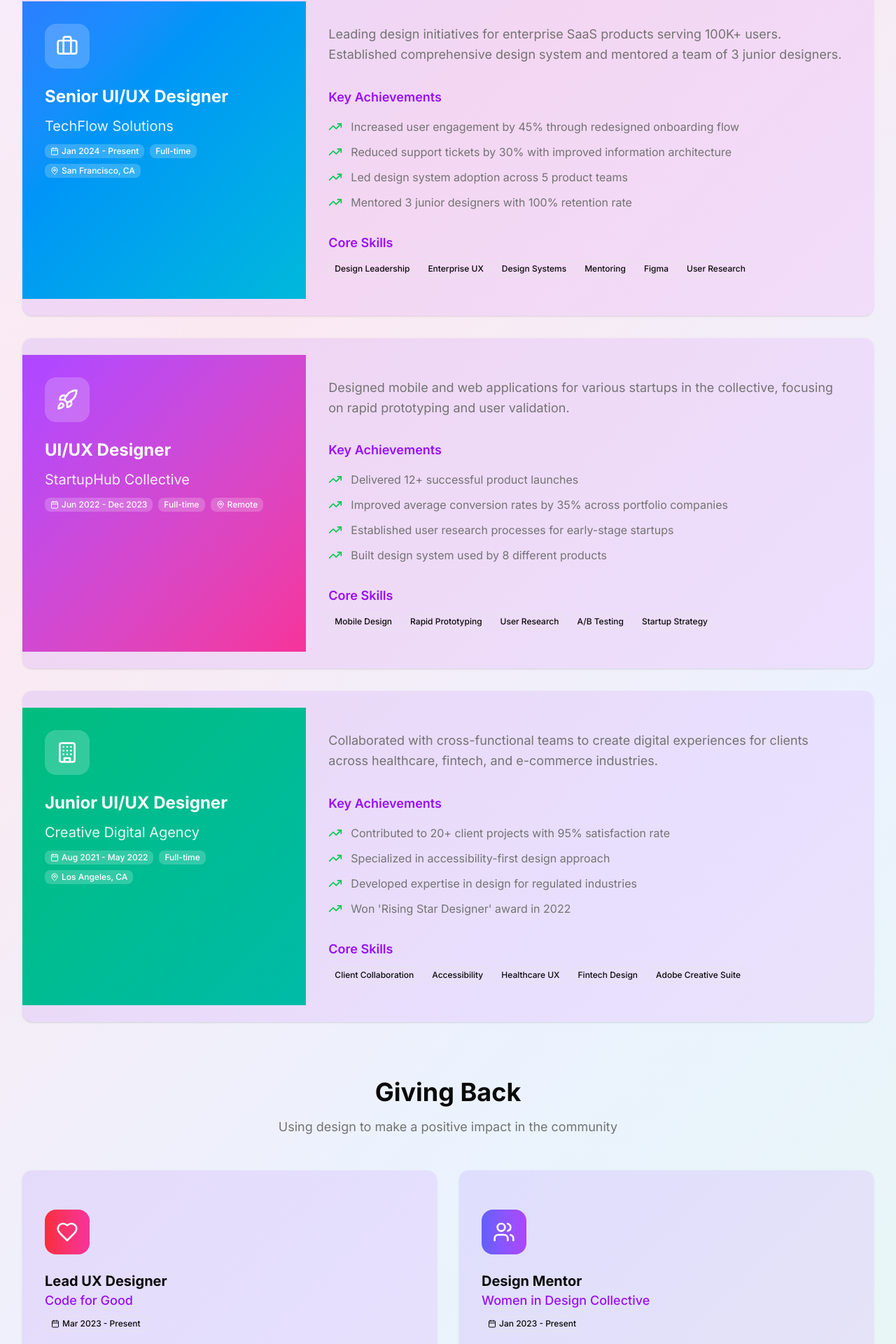
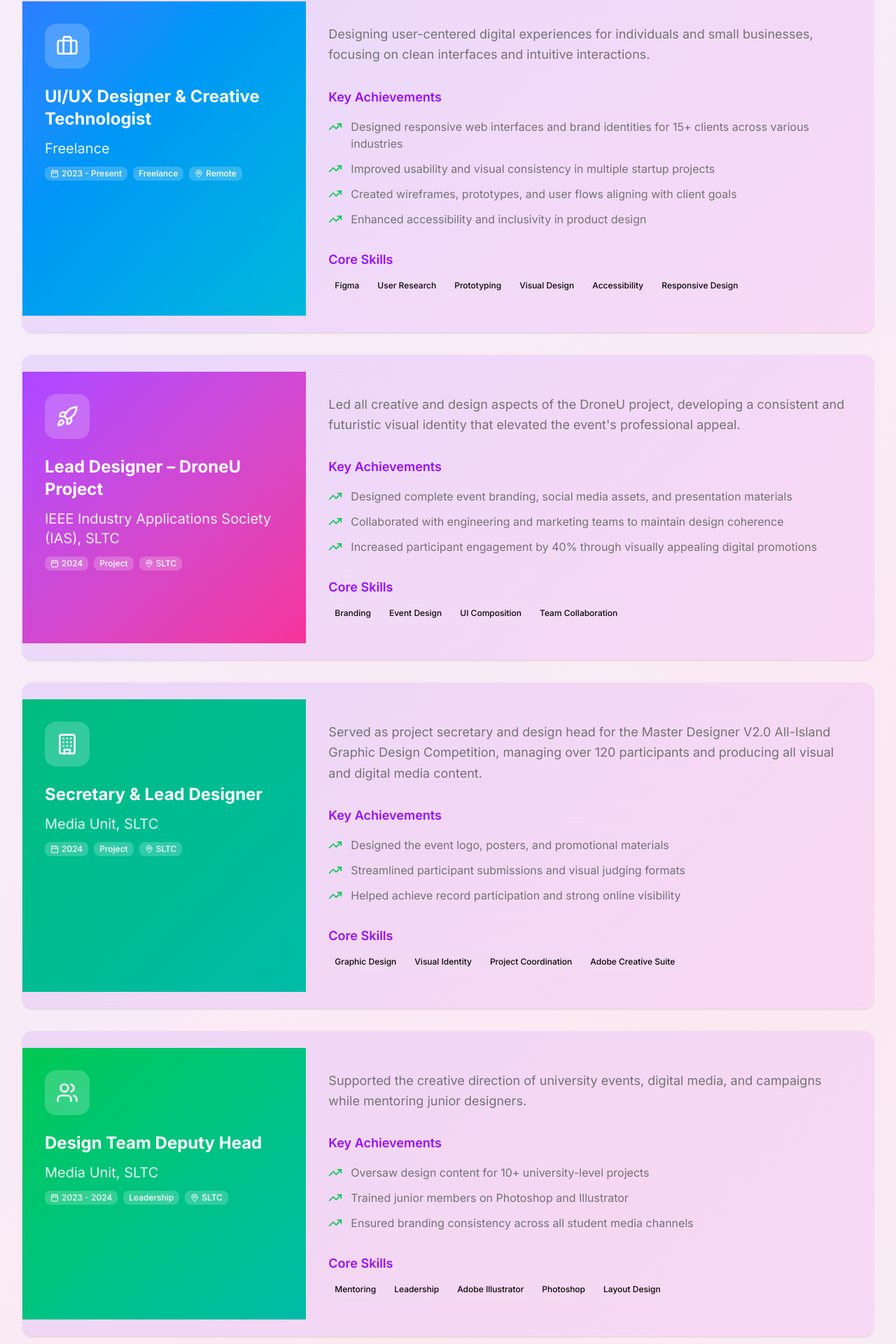
Before and after one commit to ashika-muthukuda/portfolio, a Next.js app: page /work in a window 1280 px wide. Shown: the part 608-2528 px from the top of the page at 70% size. Built offline with nearby package versions, Linux system fonts and the light colour scheme.

Commit message:
feat: update Work experience and add Maintenance page with design enhancements

```diff
--- a/app/globals.css
+++ b/app/globals.css
@@ -79,10 +79,8 @@
   background: linear-gradient(
     135deg,
     rgba(139, 92, 246, 0.1) 0%,
-    rgba(219, 39, 119, 0.1) 25%,
-    rgba(59, 130, 246, 0.1) 50%,
-    rgba(16, 185, 129, 0.1) 75%,
-    rgba(245, 158, 11, 0.1) 100%
+    rgba(219, 39, 119, 0.1) 50%,
+    rgba(59, 130, 246, 0.1) 100%
   );
 }
 
@@ -90,10 +88,8 @@
   background: linear-gradient(
     135deg,
     rgba(139, 92, 246, 0.2) 0%,
-    rgba(219, 39, 119, 0.2) 25%,
-    rgba(59, 130, 246, 0.2) 50%,
-    rgba(16, 185, 129, 0.2) 75%,
-    rgba(245, 158, 11, 0.2) 100%
+    rgba(219, 39, 119, 0.2) 50%,
+    rgba(59, 130, 246, 0.2) 100%
   );
 }
 
--- a/app/work/page.jsx
+++ b/app/work/page.jsx
@@ -15,108 +15,126 @@ import {
 export default function Work() {
   const workExperience = [
     {
-      title: "Senior UI/UX Designer",
-      company: "TechFlow Solutions",
-      period: "Jan 2024 - Present",
-      type: "Full-time",
-      location: "San Francisco, CA",
+      title: "UI/UX Designer & Creative Technologist",
+      company: "Freelance",
+      period: "2023 - Present",
+      type: "Freelance",
+      location: "Remote",
       description:
-        "Leading design initiatives for enterprise SaaS products serving 100K+ users. Established comprehensive design system and mentored a team of 3 junior designers.",
+        "Designing user-centered digital experiences for individuals and small businesses, focusing on clean interfaces and intuitive interactions.",
       achievements: [
-        "Increased user engagement by 45% through redesigned onboarding flow",
-        "Reduced support tickets by 30% with improved information architecture",
-        "Led design system adoption across 5 product teams",
-        "Mentored 3 junior designers with 100% retention rate",
+        "Designed responsive web interfaces and brand identities for 15+ clients across various industries",
+        "Improved usability and visual consistency in multiple startup projects",
+        "Created wireframes, prototypes, and user flows aligning with client goals",
+        "Enhanced accessibility and inclusivity in product design",
       ],
       skills: [
-        "Design Leadership",
-        "Enterprise UX",
-        "Design Systems",
-        "Mentoring",
         "Figma",
         "User Research",
+        "Prototyping",
+        "Visual Design",
+        "Accessibility",
+        "Responsive Design",
       ],
       icon: Briefcase,
       color: "from-blue-500 to-cyan-500",
     },
     {
-      title: "UI/UX Designer",
-      company: "StartupHub Collective",
-      period: "Jun 2022 - Dec 2023",
-      type: "Full-time",
-      location: "Remote",
+      title: "Lead Designer – DroneU Project",
+      company: "IEEE Industry Applications Society (IAS), SLTC",
+      period: "2024",
+      type: "Project",
+      location: "SLTC",
       description:
-        "Designed mobile and web applications for various startups in the collective, focusing on rapid prototyping and user validation.",
+        "Led all creative and design aspects of the DroneU project, developing a consistent and futuristic visual identity that elevated the event's professional appeal.",
       achievements: [
-        "Delivered 12+ successful product launches",
-        "Improved average conversion rates by 35% across portfolio companies",
-        "Established user research processes for early-stage startups",
-        "Built design system used by 8 different products",
+        "Designed complete event branding, social media assets, and presentation materials",
+        "Collaborated with engineering and marketing teams to maintain design coherence",
+        "Increased participant engagement by 40% through visually appealing digital promotions",
       ],
       skills: [
-        "Mobile Design",
-        "Rapid Prototyping",
-        "User Research",
-        "A/B Testing",
-        "Startup Strategy",
+        "Branding",
+        "Event Design",
+        "UI Composition",
+        "Team Collaboration",
       ],
       icon: Rocket,
       color: "from-purple-500 to-pink-500",
     },
-
     {
-      title: "Junior UI/UX Designer",
-      company: "Creative Digital Agency",
-      period: "Aug 2021 - May 2022",
-      type: "Full-time",
-      location: "Los Angeles, CA",
+      title: "Secretary & Lead Designer",
+      company: "Media Unit, SLTC",
+      period: "2024",
+      type: "Project",
+      location: "SLTC",
       description:
-        "Collaborated with cross-functional teams to create digital experiences for clients across healthcare, fintech, and e-commerce industries.",
+        "Served as project secretary and design head for the Master Designer V2.0 All-Island Graphic Design Competition, managing over 120 participants and producing all visual and digital media content.",
       achievements: [
-        "Contributed to 20+ client projects with 95% satisfaction rate",
-        "Specialized in accessibility-first design approach",
-        "Developed expertise in design for regulated industries",
-        "Won 'Rising Star Designer' award in 2022",
+        "Designed the event logo, posters, and promotional materials",
+        "Streamlined participant submissions and visual judging formats",
+        "Helped achieve record participation and strong online visibility",
       ],
       skills: [
-        "Client Collaboration",
-        "Accessibility",
-        "Healthcare UX",
-        "Fintech Design",
+        "Graphic Design",
+        "Visual Identity",
+        "Project Coordination",
         "Adobe Creative Suite",
       ],
       icon: Building,
       color: "from-emerald-500 to-teal-500",
     },
+    {
+      title: "Design Team Deputy Head",
+      company: "Media Unit, SLTC",
+      period: "2023 - 2024",
+      type: "Leadership",
+      location: "SLTC",
+      description:
+        "Supported the creative direction of university events, digital media, and campaigns while mentoring junior designers.",
+      achievements: [
+        "Oversaw design content for 10+ university-level projects",
+        "Trained junior members on Photoshop and Illustrator",
+        "Ensured branding consistency across all student media channels",
+      ],
+      skills: [
+        "Mentoring",
+        "Leadership",
+        "Adobe Illustrator",
+        "Photoshop",
+        "Layout Design",
+      ],
+      icon: Users,
+      color: "from-green-500 to-teal-500",
+    },
   ];
 
   const volunteering = [
     {
-      title: "Lead UX Designer",
-      organization: "Code for Good",
-      period: "Mar 2023 - Present",
+      title: "Public Visibility Sub-Committee Head",
+      organization: "IEEE IAS, SLTC",
+      period: "2023 - 2024",
       description:
-        "Leading design efforts for nonprofit organizations, focusing on creating accessible digital solutions for underserved communities.",
-      impact: "Designed platforms serving 10,000+ community members",
+        "Managed creative visibility campaigns, social media graphics, and event branding to increase community engagement.",
+      impact: "Reached 10,000+ audience interactions through design-driven communication",
       projects: [
-        "Community Resource Portal",
-        "Food Bank Management System",
-        "Volunteer Coordination App",
+        "Social Media Campaigns",
+        "Event Branding",
+        "Community Engagement",
       ],
       icon: Heart,
       color: "from-red-500 to-pink-500",
     },
     {
       title: "Design Mentor",
-      organization: "Women in Design Collective",
-      period: "Jan 2023 - Present",
+      organization: "SLTC Design Circle",
+      period: "2024 - Present",
       description:
-        "Mentoring aspiring female designers through career transitions, portfolio reviews, and skill development workshops.",
-      impact: "Mentored 25+ designers with 80% job placement success",
+        "Guiding junior designers in developing their creative portfolios, improving design fundamentals, and building confidence in UI/UX design principles.",
+      impact: "Mentored 20+ students through one-on-one guidance and design review sessions",
       projects: [
-        "Monthly Portfolio Reviews",
-        "Career Transition Workshops",
-        "Design Challenge Bootcamps",
+        "Portfolio Reviews",
+        "Design Fundamentals",
+        "UI/UX Principles",
       ],
       icon: Users,
       color: "from-indigo-500 to-purple-500",
@@ -125,21 +143,35 @@ export default function Work() {
 
   const certifications = [
     {
-      name: "Google UX Design Professional Certificate",
-      year: "2023",
-      issuer: "Google",
+      name: "Professional Logo Design in Adobe Illustrator",
+      year: "2024",
+      issuer: "Udemy",
     },
     {
-      name: "Certified Usability Analyst (CUA)",
-      year: "2023",
-      issuer: "Human Factors International",
+      name: "Photoshop for Web Design Beginners",
+      year: "2024",
+      issuer: "Udemy",
     },
     {
-      name: "Accessibility Specialist Certification",
-      year: "2022",
-      issuer: "IAAP",
+      name: "Programming in Python: Python for Beginners",
+      year: "2024",
+      issuer: "University of Moratuwa",
     },
-    { name: "Design Thinking Facilitator", year: "2022", issuer: "IDEO" },
+    {
+      name: "Web Design for Beginners",
+      year: "2024",
+      issuer: "University of Moratuwa",
+    },
+    {
+      name: "Graphic Design (NVQ4)",
+      year: "2023",
+      issuer: "National Youth Service Council",
+    },
+    {
+      name: "Listening & Speech in English",
+      year: "2023",
+      issuer: "Open University",
+    },
   ];
 
   return (
@@ -152,9 +184,8 @@ export default function Work() {
               My Professional <span className="gradient-text">Journey</span>
             </h1>
             <p className="text-xl text-muted-foreground max-w-4xl mx-auto leading-relaxed">
-              From junior designer to design leader, here's how I've grown while
-              creating impactful digital experiences and building meaningful
-              relationships along the way.
+              From a passionate learner to a creative design professional, my journey has been all about
+              blending creativity, technology, and user empathy to craft meaningful digital experiences.
             </p>
           </div>
         </ScrollAnimation>
@@ -386,10 +417,10 @@ export default function Work() {
                 <span className="gradient-text">Amazing</span>
               </h2>
               <p className="text-lg text-muted-foreground leading-relaxed">
-                I'm always excited to take on new challenges and collaborate
-                with passionate teams. Whether you're a startup looking to make
-                your mark or an established company ready to innovate, let's
-                create something extraordinary together.
+                I'm always excited to take on new creative challenges and collaborate
+                with passionate teams. Whether you're a startup building your first
+                product or an organization ready to reimagine your brand, let's create
+                something extraordinary together.
               </p>
               <div className="flex flex-wrap justify-center gap-3 pt-4">
                 <Badge
@@ -409,7 +440,7 @@ export default function Work() {
                   variant="secondary"
                   className="bg-purple-100 text-purple-800 border-0"
                 >
-                  Full-time & Contract
+                  Freelance & Contract
                 </Badge>
               </div>
             </CardContent>
```
Also changed, not shown: app/maintenance/page.jsx (added, +92 -0 lines).
